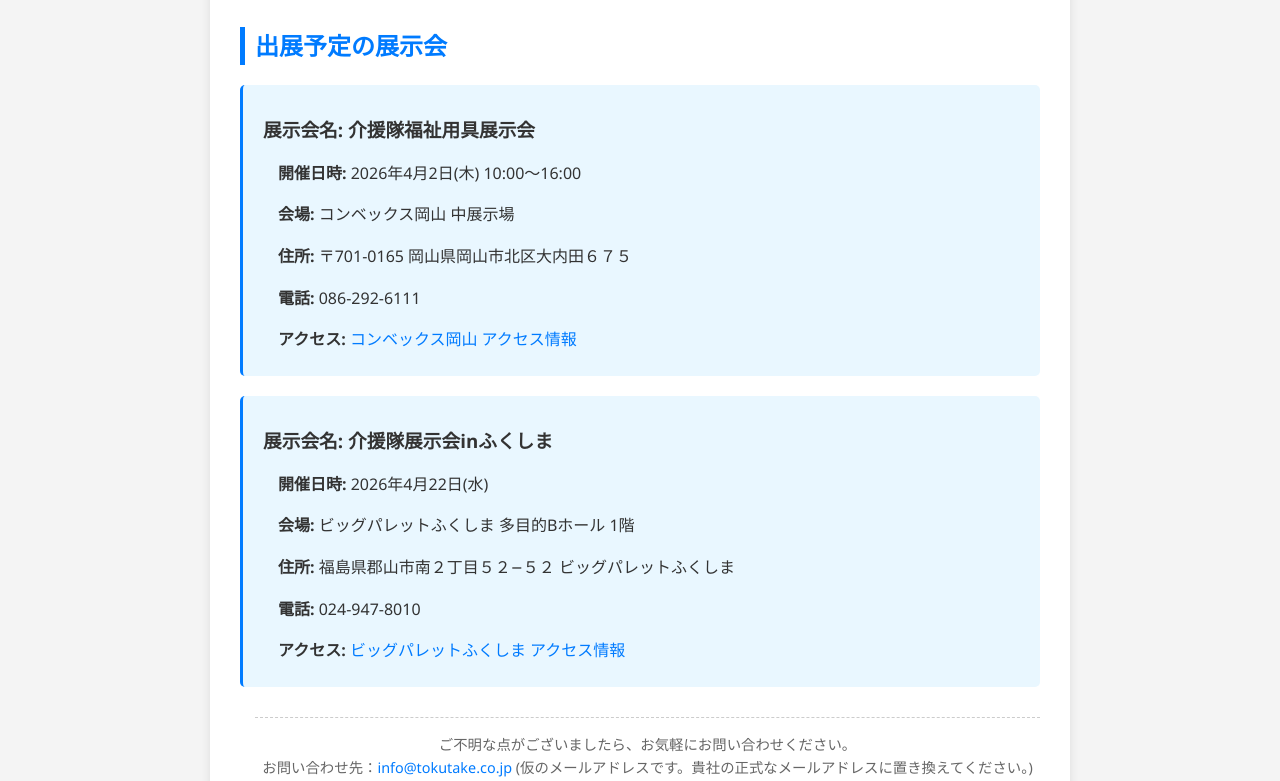
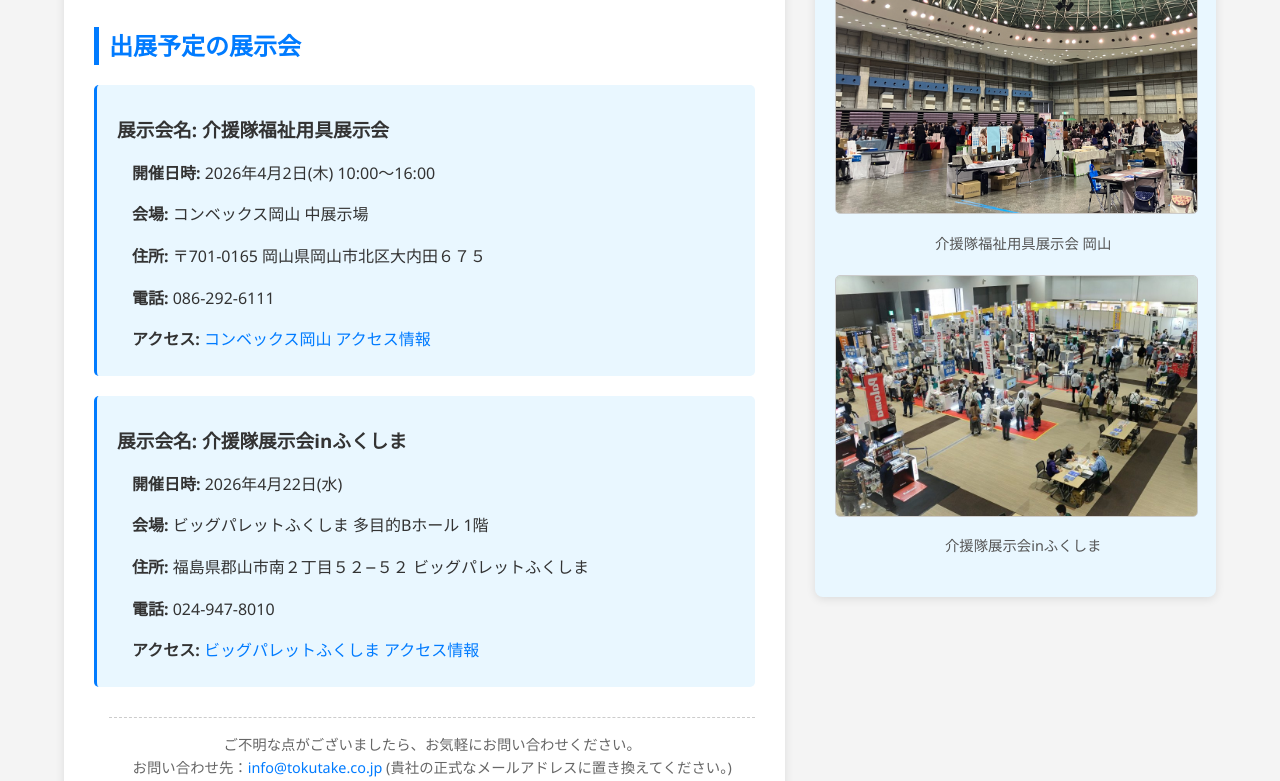
Before and after one commit to tokutake-line-rich/exhibition, a plain HTML site: page index.html in a window 1280 px wide. Shown: the part 143-924 px from the top of the page. Drawn offline with Linux system fonts and the light colour scheme.

Commit message:
Add files via upload

```diff
--- a/index.html
+++ b/index.html
@@ -7,20 +7,75 @@
     <style>
         body {
             font-family: 'Segoe UI', Tahoma, Geneva, Verdana, sans-serif;
-            margin: 20px;
+            margin: 0; /* bodyのデフォルトマージンをリセット */
             padding: 0;
             background-color: #f4f4f4;
             color: #333;
             line-height: 1.6;
+            display: flex; /* main-layoutを中央に配置するため */
+            justify-content: center; /* main-layoutを水平中央に */
+            align-items: flex-start; /* main-layoutを上部に揃える */
+            min-height: 100vh; /* 画面全体を使うようにする */
+            padding-top: 20px; /* 全体の上部に余白 */
+            padding-bottom: 40px; /* 全体の下部に余白 */
+            box-sizing: border-box; /* paddingがwidthに含まれるように */
         }
+
+        /* 新しいレイアウトのためのスタイル */
+        .main-layout {
+            display: flex; /* Flexboxを有効にする */
+            max-width: 1200px; /* レイアウト全体の最大幅 */
+            width: 90%; /* 画面幅に応じて調整 */
+            gap: 30px; /* コンテンツと画像の間のスペース */
+            flex-wrap: wrap; /* 画面が狭いときに折り返す */
+            align-items: flex-start; /* アイテムを上部揃えにする */
+        }
+
+        .content-area {
+            flex: 2; /* 利用可能なスペースの2/3を占める */
+            min-width: 400px; /* 最小幅を設定し、これ以下で折り返す */
+        }
+
         .container {
-            max-width: 800px;
-            margin: 20px auto;
+            /* 以前の.containerのスタイルを調整 */
+            max-width: none; /* flexboxで幅を制御するため */
+            margin: 0; /* flexboxでマージンを制御するため */
+            padding: 30px;
             background-color: #fff;
-            padding: 30px;
             border-radius: 8px;
             box-shadow: 0 2px 10px rgba(0,0,0,0.1);
         }
+
+        .sidebar-image {
+            flex: 1; /* 利用可能なスペースの1/3を占める */
+            text-align: center; /* 画像を中央寄せ */
+            padding: 20px;
+            background-color: #e9f7ff; /* ここを薄い青に変更 */
+            border-radius: 8px;
+            box-shadow: 0 2px 10px rgba(0,0,0,0.1);
+            position: sticky; /* スクロールしても画像が画面内にとどまるようにする */
+            top: 20px; /* 画面上部から20pxの位置で固定 */
+        }
+
+        /* サイドバー内の個々の画像とキャプションのスタイル */
+        .image-item {
+            margin-bottom: 20px; /* 各画像ブロックの下に余白 */
+        }
+
+        .exhibition-image {
+            max-width: 100%; /* 親要素の幅に合わせて画像を縮小 */
+            height: auto; /* アスペクト比を維持 */
+            border-radius: 5px; /* 画像の角を少し丸くする（任意） */
+            border: 1px solid #ccc; /* 画像に薄い枠線（任意） */
+        }
+
+        .image-caption {
+            font-size: 0.9em;
+            color: #555;
+            margin-top: 10px;
+            text-align: center;
+        }
+
         h1 {
             color: #0056b3;
             text-align: center;
@@ -41,7 +96,7 @@
         }
         p {
             margin-bottom: 8px;
-            margin-left: 15px; /* 段落のインデント */
+            margin-left: 15px;
         }
         ul {
             list-style-type: none;
@@ -72,9 +127,33 @@
             border-top: 1px dashed #ccc;
             text-align: center;
         }
+
+        /* レスポンシブデザイン：画面幅が768px以下の場合 */
+        @media (max-width: 768px) {
+            .main-layout {
+                flex-direction: column; /* アイテムを縦に並べる */
+                gap: 20px; /* アイテム間のスペースを調整 */
+            }
+            .content-area, .sidebar-image {
+                flex: none; /* flexの比率指定を解除 */
+                width: 100%; /* 幅を100%にする */
+                min-width: unset; /* 最小幅の指定を解除 */
+            }
+            .sidebar-image {
+                position: static; /* スクロール固定を解除 */
+                order: -1; /* コンテンツの上に画像を配置（任意） */
+                padding: 15px;
+            }
+            body {
+                padding-top: 15px;
+                padding-bottom: 20px;
+            }
+        }
     </style>
 </head>
 <body>
+    <div class="main-layout">
+        <div class="content-area">
             <div class="container">
                 <h1>徳武産業株式会社 最新展示会出展情報</h1>
 
@@ -104,8 +183,24 @@
 
                 <p class="note">
                     ご不明な点がございましたら、お気軽にお問い合わせください。<br>
-            お問い合わせ先：<a href="mailto:info@tokutake.co.jp">info@tokutake.co.jp</a> (仮のメールアドレスです。貴社の正式なメールアドレスに置き換えてください。)
+                    お問い合わせ先：<a href="mailto:info@tokutake.co.jp">info@tokutake.co.jp</a> (貴社の正式なメールアドレスに置き換えてください。)
                 </p>
+            </div>
+        </div>
+
+        <div class="sidebar-image">
+            <h2>イメージギャラリー</h2>
+            <div class="image-item">
+                <img src="exhibition_okayama.jpg" alt="介援隊福祉用具展示会 岡山会場" class="exhibition-image">
+                <p class="image-caption">介援隊福祉用具展示会 岡山</p>
+            </div>
+            <div class="image-item">
+                <img src="exhibition_fukushima.jpg" alt="介援隊展示会inふくしま 会場" class="exhibition-image">
+                <p class="image-caption">介援隊展示会inふくしま</p>
+            </div>
+            <!-- 必要に応じて、上記のように<div class="image-item">〜</div>のブロックを追加し、
+                 画像ファイル名とalt属性、キャプションを適切なものに修正してください。 -->
+        </div>
     </div>
 </body>
 </html>
```
Lines whose indentation alone changed are shown as unchanged.
